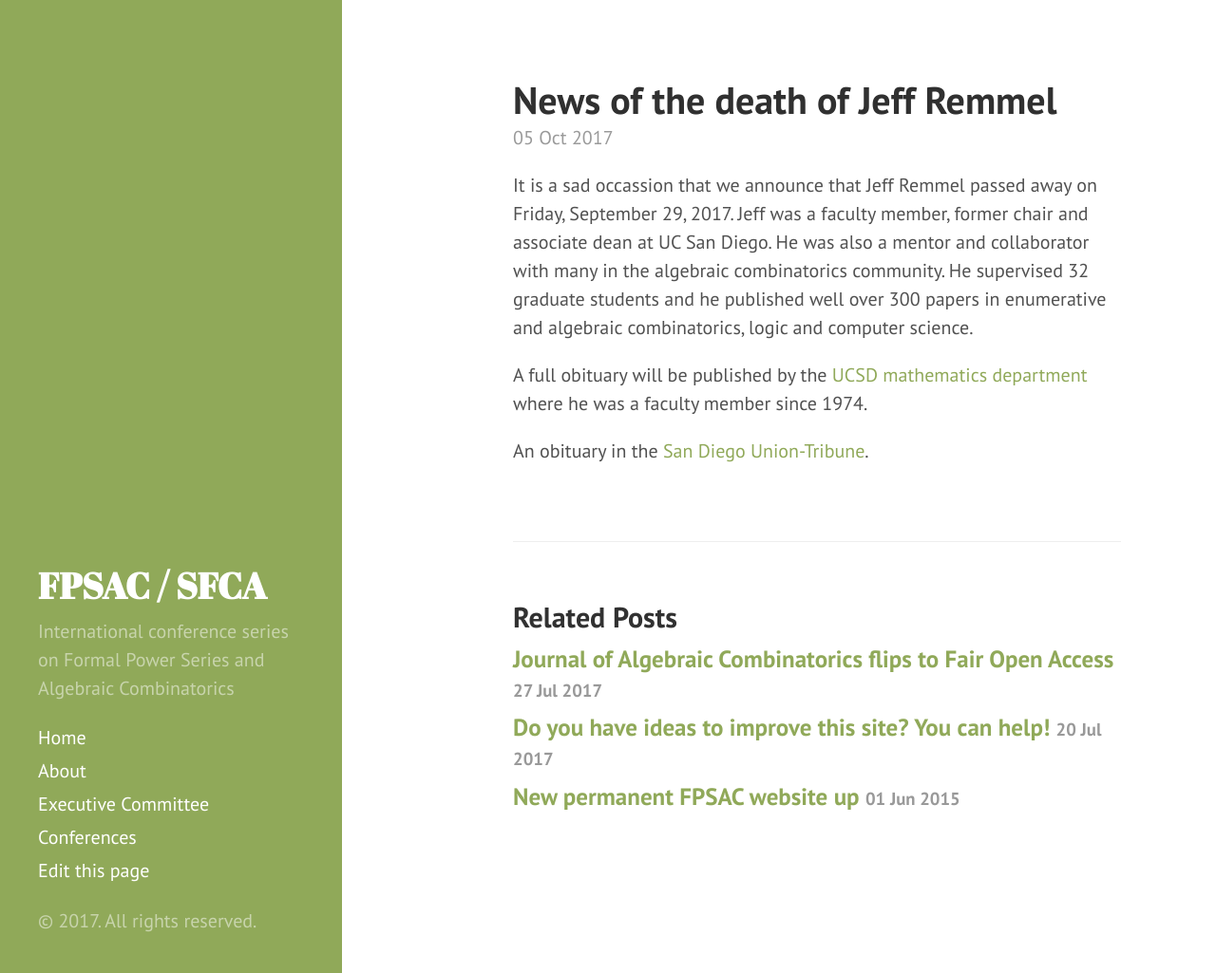
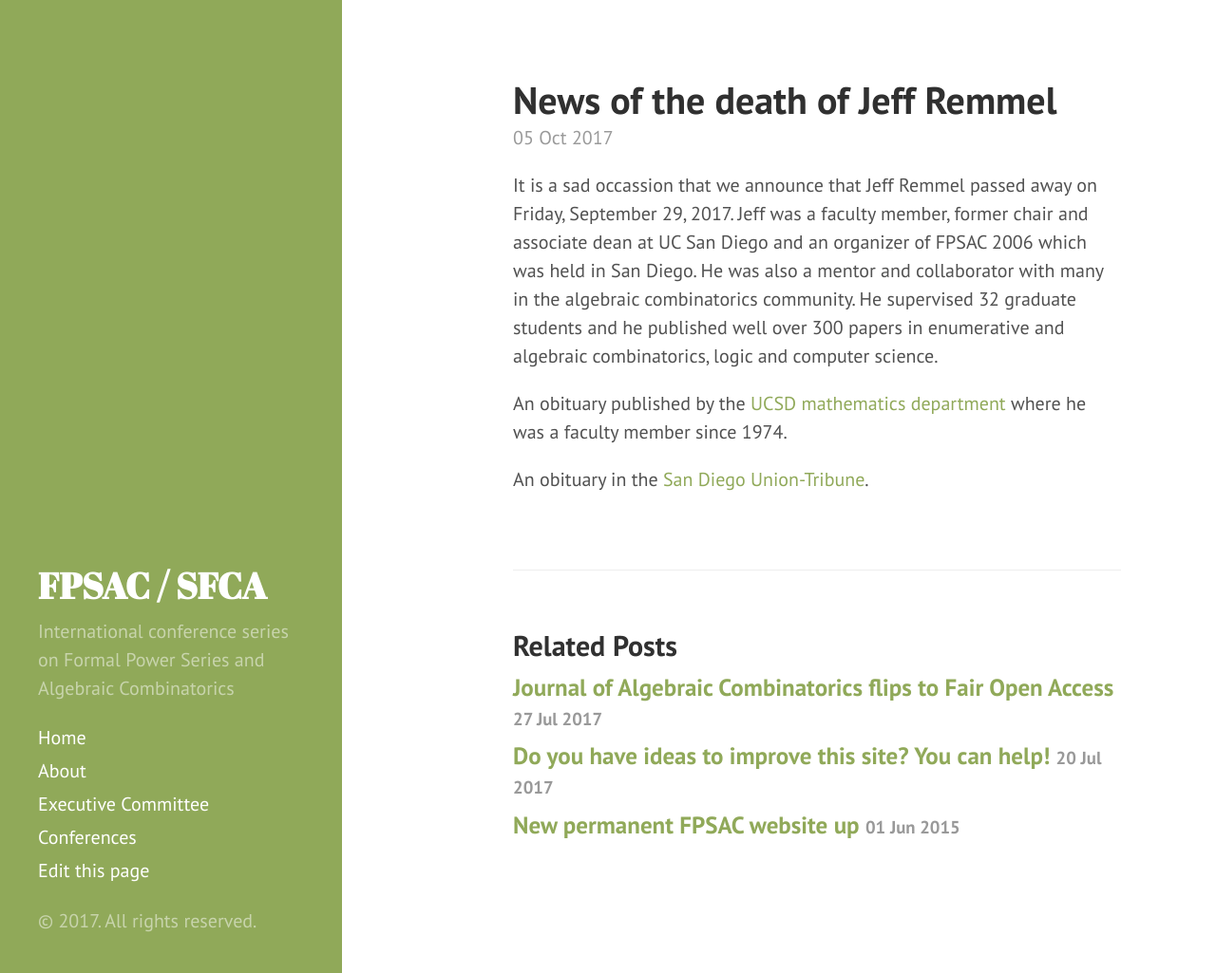
Before and after one commit to FPSAC/FPSAC.github.io, a Jekyll site: the page built from _posts/2017-10-05-jeffremmel.md, in a window 1280 px wide and 1025 px high. Shown: the whole window at 95% size. Built offline with Jekyll 4.4.1, drawn with Linux system fonts in a browser that asks for light colours.

Commit message:
Update 2017-10-05-jeffremmel.md
Update of the obituaries and that he was a FPSAC organizer

```diff
--- a/_posts/2017-10-05-jeffremmel.md
+++ b/_posts/2017-10-05-jeffremmel.md
@@ -4,12 +4,13 @@ title: News of the death of Jeff Remmel
 ---
 
 It is a sad occassion that we announce that Jeff Remmel passed away on Friday, September 29, 2017.
-Jeff was a faculty member, former chair and associate dean at UC San Diego.
+Jeff was a faculty member, former chair and associate dean at UC San Diego and an organizer of
+FPSAC 2006 which was held in San Diego.
 He was also a mentor and collaborator with many in the algebraic combinatorics community.
 He supervised 32 graduate students and he published well over 300 papers in enumerative
 and algebraic combinatorics, logic and computer science.
 
-A full obituary will be published by the [UCSD mathematics department](https://math.ucsd.edu/)
+An obituary published by the [UCSD mathematics department](http://adminrecords.ucsd.edu/Notices/2017/2017-10-6-3.html)
 where he was a faculty member since 1974.
 
 An obituary in the [San Diego Union-Tribune](http://www.sandiegouniontribune.com/news/science/sd-me-jeffrey-remmel-20171006-story.html).
```
